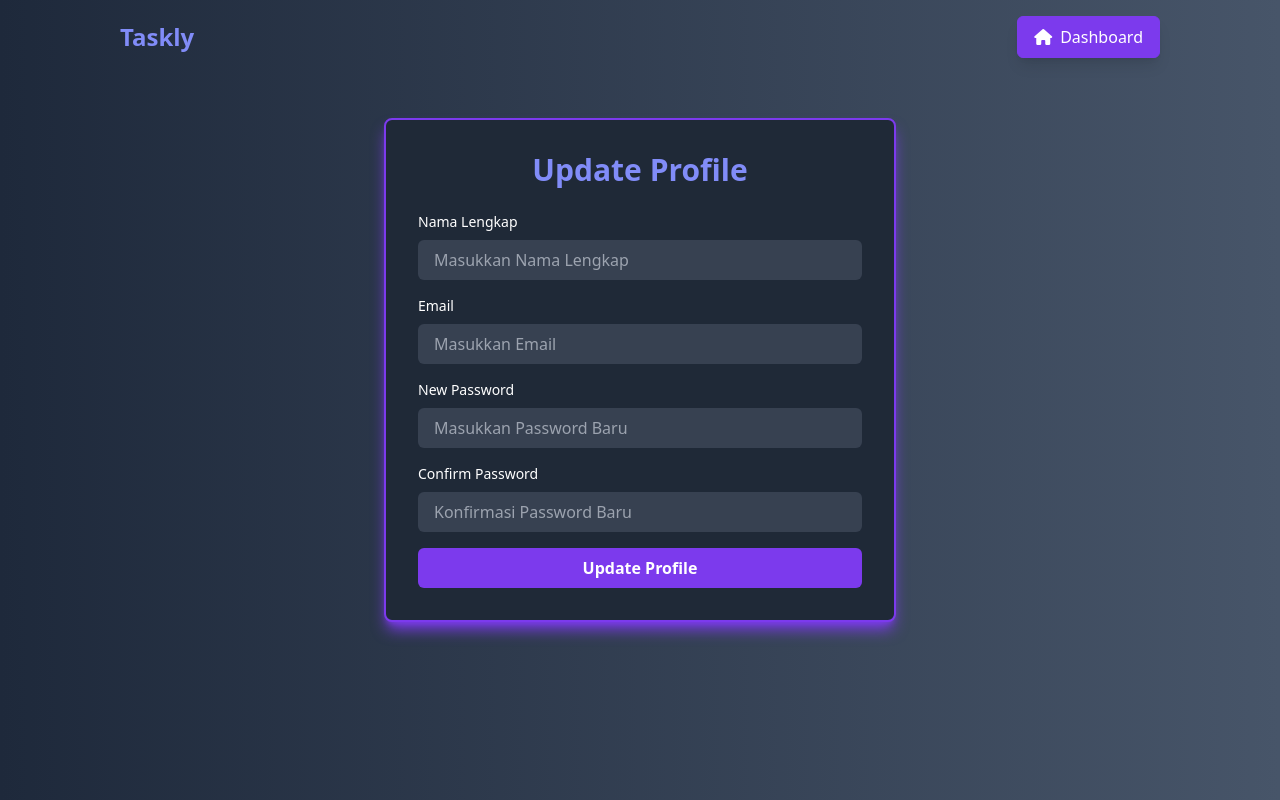
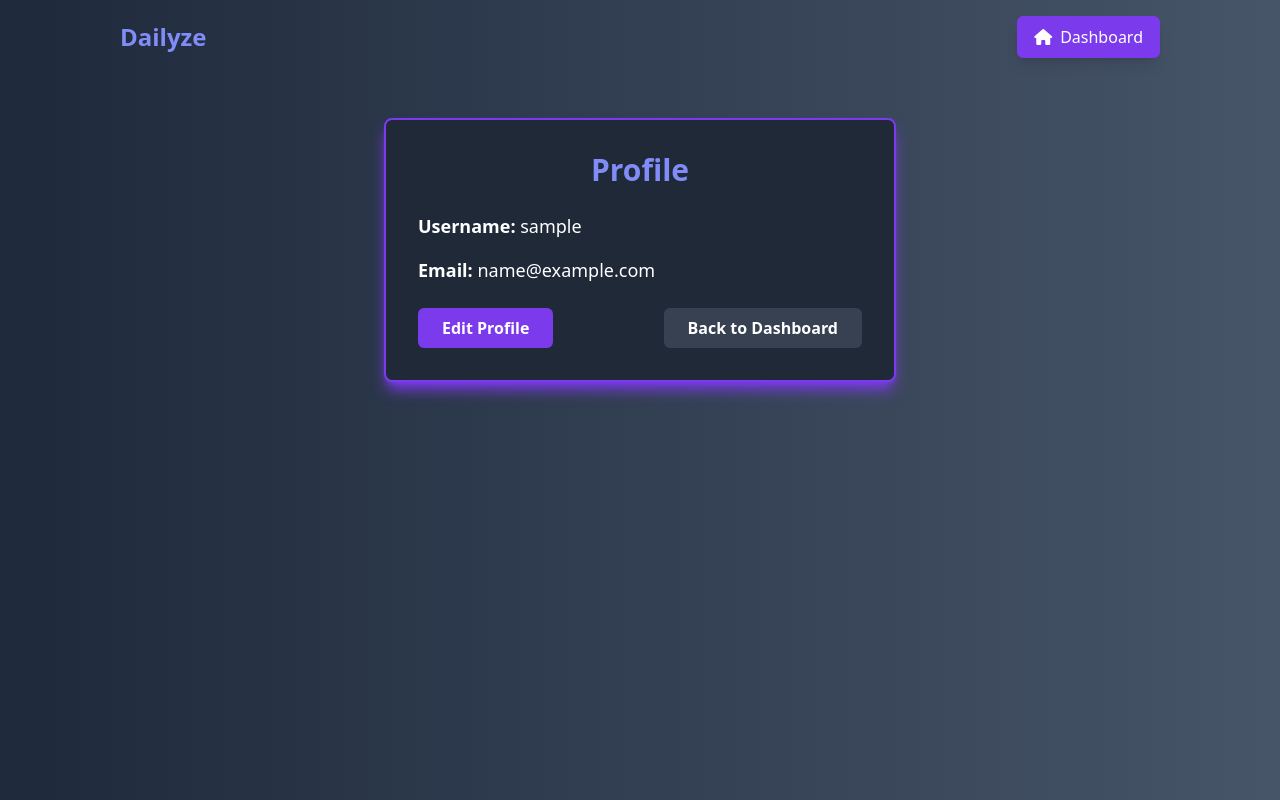
Before and after one commit to SebastianObert/WEBLAB, a PHP site: page /views/profile.php in a window 1280 px wide. Run offline with PHP 8.4, Linux system fonts and the light colour scheme; the visitor is signed in with stand-in values (Sample User, id 1); some libraries are stand-ins or nearby versions.

Commit message:
supaya tersambung

```diff
--- a/Project-lab/views/profile.php
+++ b/Project-lab/views/profile.php
@@ -31,43 +31,30 @@ $mysqli->close();
 </head>
 <body class="bg-gradient-to-l from-slate-600 to-slate-800 text-white">
 
-<!-- Navbar -->
 <nav class="p-4">
     <div class="container mx-auto w-10/12 flex justify-between items-center">
-        <!-- Logo / Brand Name -->
-        <a href="#" class="text-2xl font-bold text-indigo-400">Taskly</a>
-        <!-- Navbar Links -->
+        <a href="#" class="text-2xl font-bold text-indigo-400">Dailyze</a>
         <div class="flex space-x-4">
-            <a href="../dashboard.php" class="flex items-center border border-violet-600 bg-violet-600 hover:bg- hover:bg-white text-white hover:text-black px-4 py-2 rounded-md shadow-lg transition ease-in-out delay-75">
+            <a href="../dashboard.php" class="flex items-center border border-violet-600 bg-violet-600 hover:bg-white text-white hover:text-black px-4 py-2 rounded-md shadow-lg transition ease-in-out delay-75">
                <i class="fa-solid fa-home mr-2"></i> Dashboard
             </a>
         </div>
     </div>
 </nav>
 
-<!-- Profile Update Form -->
 <div class="container mx-auto mt-5 p-6">
     <div class="bg-gray-800 border-2 border-violet-600 p-8 rounded-lg shadow-lg max-w-lg mx-auto shadow-violet-600 hover:shadow-violet-900 transition ease-in-out delay-100">
-        <h2 class="text-3xl font-bold mb-6 text-center text-indigo-400">Update Profile</h2>
-        <form action="update_profile.php" method="POST">
-            <div class="mb-4">
-                <label for="username" class="block text-sm font-medium mb-2">Nama Lengkap</label>
-                <input type="text" id="username" name="username" class="w-full px-4 py-2 bg-gray-700 text-white rounded-md focus:outline-none focus:ring-2 focus:ring-indigo-500" placeholder="Masukkan Nama Lengkap">
-            </div>
-            <div class="mb-4">
-                <label for="email" class="block text-sm font-medium mb-2">Email</label>
-                <input type="email" id="email" name="email" class="w-full px-4 py-2 bg-gray-700 text-white rounded-md focus:outline-none focus:ring-2 focus:ring-indigo-500" placeholder="Masukkan Email">
-            </div>
-            <div class="mb-4">
-                <label for="password" class="block text-sm font-medium mb-2">New Password</label>
-                <input type="password" id="password" name="password" class="w-full px-4 py-2 bg-gray-700 text-white rounded-md focus:outline-none focus:ring-2 focus:ring-indigo-500" placeholder="Masukkan Password Baru">
-            </div>
-            <div class="mb-4">
-                <label for="confirm_password" class="block text-sm font-medium mb-2">Confirm Password</label>
-                <input type="password" id="confirm_password" name="confirm_password" class="w-full px-4 py-2 bg-gray-700 text-white rounded-md focus:outline-none focus:ring-2 focus:ring-indigo-500" placeholder="Konfirmasi Password Baru">
-            </div>
-            <button type="submit" class="w-full bg-violet-600 hover:bg-white hover:text-black text-white py-2 rounded-md font-semibold transition ease-in-out delay-75">Update Profile</button>
-        </form>
+        <h2 class="text-3xl font-bold mb-6 text-center text-indigo-400">Profile</h2>
+        <div class="mb-4">
+            <p class="text-lg"><strong>Username:</strong> <?php echo htmlspecialchars($username, ENT_QUOTES); ?></p>
+        </div>
+        <div class="mb-4">
+            <p class="text-lg"><strong>Email:</strong> <?php echo htmlspecialchars($email, ENT_QUOTES); ?></p>
+        </div>
+        <div class="flex justify-between mt-6">
+            <a href="edit_profile.php" class="bg-violet-600 hover:bg-white hover:text-black text-white py-2 px-6 rounded-md font-semibold transition ease-in-out delay-75">Edit Profile</a>
+            <a href="dashboard.php" class="bg-gray-700 hover:bg-white hover:text-black text-white py-2 px-6 rounded-md font-semibold transition ease-in-out delay-75">Back to Dashboard</a>
+        </div>
     </div>
 </div>
 
```
